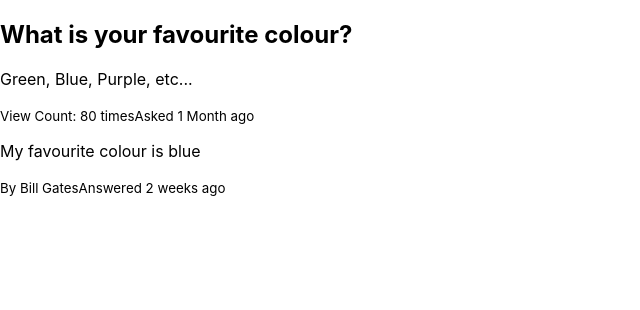
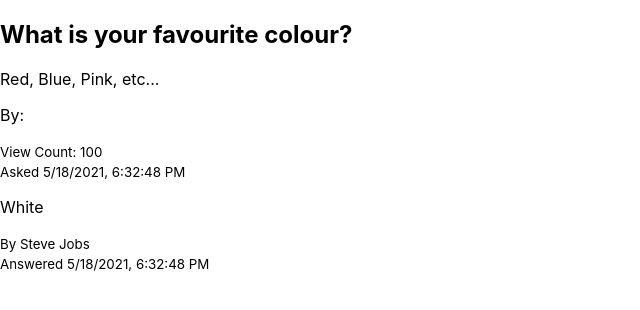
Before and after one commit to CodeCoreYVR/awesome_answers_react_mar_2021, a React (Create React App) app: page / in a window 1280 px wide. Shown: the top 310 px of the page, without its empty margins (0-640 px from the left). Built offline with nearby package versions, Linux system fonts and the light colour scheme.

Commit message:
Use props for QuestionDetails and AnswerDetails

```diff
--- a/src/index.js
+++ b/src/index.js
@@ -8,28 +8,34 @@ import reportWebVitals from './reportWebVitals';
 // which are created with React.createElement() or JSX tags. Our
 // component's names must be in PascalCase, otherwise it will look
 // for an plain HTML tag when we use it e.g. <QuestionDetails />
-function QuestionDetails() {
+
+// To use expressions in JSX, such as evaluating properties on props,
+// put expression in enclosing {}
+function QuestionDetails({ title, body, author, view_count, created_at }) {
   return (
     <div>
-      <h2>What is your favourite colour?</h2>
-      <p>Green, Blue, Purple, etc...</p>
+      <h2>{title}</h2>
+      <p>{body}</p>
+      <p>By: {author.full_author}</p>
       <div>
-        <small>View Count: 80 times</small>
-        <small>Asked 1 Month ago</small>
+        <small>View Count: {view_count}</small>
+        <br />
+        <small>Asked {created_at}</small>
       </div>
     </div>
   )
 }
 
-function AnswerDetails() {
+function AnswerDetails({ body, author, created_at }) {
   return (
     <div>
       <p>
-        My favourite colour is blue
+        {body}
       </p>
       <div>
-        <small>By Bill Gates</small>
-        <small>Answered 2 weeks ago</small>
+        <small>By {author.full_name}</small>
+        <br />
+        <small>Answered {created_at}</small>
       </div>
     </div>
   )
@@ -45,8 +51,18 @@ function AnswerDetails() {
 function QuestionShowPage() {
   return (
     <main>
-      <QuestionDetails />
-      <AnswerDetails />
+      <QuestionDetails
+        title="What is your favourite colour?"
+        body="Red, Blue, Pink, etc..."
+        author={{ full_name: "Mark Zuckerberg" }}
+        view_count={100}
+        created_at={new Date().toLocaleString()}
+      />
+      <AnswerDetails
+        body="White"
+        author={{ full_name: "Steve Jobs" }}
+        created_at={new Date().toLocaleString()}
+      />
     </main>
   )
 }
```
